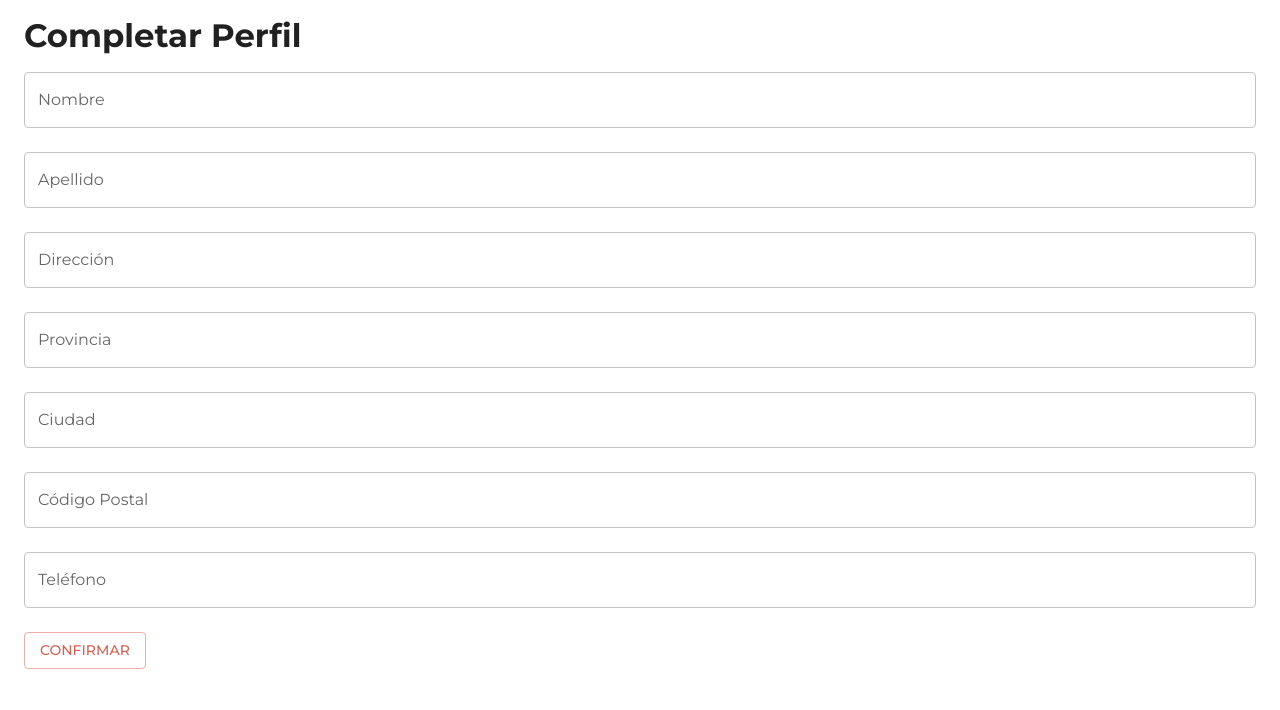
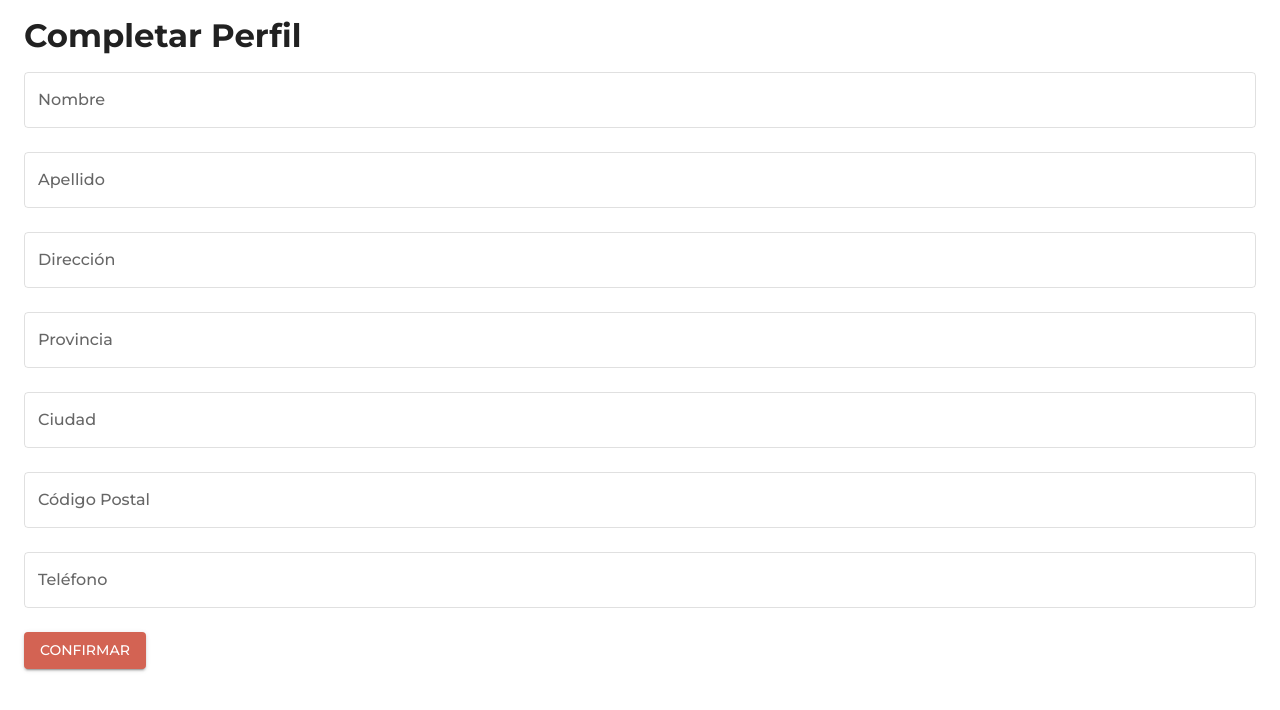
Before and after one commit to nulmete/petseeker-client, a React (Create React App) app: page /onboarding/1 in a window 1280 px wide. Shown: the top 710 px of the page. Built offline with nearby package versions, Linux system fonts and the light colour scheme; no server answers.

Commit message:
add activity feed

```diff
--- a/src/App.tsx
+++ b/src/App.tsx
@@ -29,7 +29,6 @@ const App: React.FC = () => {
       const uuid = user.sub.split("|")[1];
       getCurrentUser(uuid)
         .then((res) => {
-          console.log({ res });
           setCurrentUser(res);
         })
         .catch((e) => {
--- a/src/components/Input/TextInput.tsx
+++ b/src/components/Input/TextInput.tsx
@@ -5,19 +5,20 @@ import { TextField, TextFieldProps } from "@mui/material";
 import { styled } from "@mui/material/styles";
 
 const outlinedSelectors = [
-  "& .MuiOutlinedInput-notchedOutline",
-  "&:hover .MuiOutlinedInput-notchedOutline",
+  "& .MuiOutlinedInput-root:not(.Mui-error) .MuiOutlinedInput-notchedOutline",
+  "&:hover .MuiOutlinedInput-root:not(.Mui-error) .MuiOutlinedInput-notchedOutline",
 ];
 const CustomTextField = styled(TextField)(() => ({
-  "& label.Mui-focused": {
+  "& label.Mui-focused:not(.Mui-error)": {
     color: "black",
   },
   [outlinedSelectors.join(",")]: {
     borderColor: "rgba(0, 0, 0, 0.12)",
   },
-  "& .MuiOutlinedInput-root.Mui-focused .MuiOutlinedInput-notchedOutline": {
-    borderColor: "black",
-  },
+  "& .MuiOutlinedInput-root.Mui-focused:not(.Mui-error) .MuiOutlinedInput-notchedOutline":
+    {
+      borderColor: "black",
+    },
 }));
 
 const TextInput: React.FC<TextFieldProps> = (props) => {
--- a/src/pages/Dashboard/Profile/Profile.tsx
+++ b/src/pages/Dashboard/Profile/Profile.tsx
@@ -13,6 +13,14 @@ import {
 import { useFormik } from "formik";
 import { useSnackbar } from "notistack";
 import { PhotoCamera } from "@mui/icons-material";
+import Table from "@mui/material/Table";
+import TableBody from "@mui/material/TableBody";
+import TableCell from "@mui/material/TableCell";
+import TableContainer from "@mui/material/TableContainer";
+import TableHead from "@mui/material/TableHead";
+import TableRow from "@mui/material/TableRow";
+import Paper from "@mui/material/Paper";
+import { useHistory } from "react-router-dom";
 import DashboardLayout from "../../../components/Dashboard/DashboardLayout";
 import { useUserContext } from "../../../context/sessionContext";
 import { userProfileSchema } from "../../../utils/validationSchemas";
@@ -25,31 +33,44 @@ import PageContainer from "../../../components/PageContainer/PageContainer";
 import ImageNotFound from "../../../assets/imageNotFound.png";
 import TextInput from "../../../components/Input/TextInput";
 import CustomButton from "../../../components/Button/CustomButton";
+import SectionHeader from "../../../components/Typography/SectionHeader";
+import { formatDate } from "../../../utils/formatDate";
 
 const Profile: React.FC = () => {
   const { currentUser, setCurrentUser } = useUserContext();
   const { enqueueSnackbar } = useSnackbar();
+  const history = useHistory();
 
   const formik = useFormik({
     initialValues: {
       address: currentUser?.address || "",
       province: currentUser?.province || "",
       city: currentUser?.city || "",
-      postalCode: currentUser?.postalCode || "",
-      phoneNum: currentUser?.phoneNum || "",
+      postal_code: currentUser?.postal_code || "",
+      phone_number: currentUser?.phone_number || "",
     },
     validationSchema: userProfileSchema,
     onSubmit: async (values) => {
-      console.log({ currentUser });
-      // Also send email, id, uuid, names, surnames, picPath from currentUser
-      const { id, user_uuid, names, surnames, email, picPath } = currentUser!;
+      // Also send email, id, uuid, names, surnames, pic_path from currentUser
+      const {
+        id,
+        user_uuid,
+        names,
+        surnames,
+        email,
+        pic_path,
+        events,
+        enabled,
+      } = currentUser!;
       const allValues = {
         id,
         user_uuid,
         names,
         surnames,
         email,
-        picPath,
+        pic_path,
+        events,
+        enabled,
         ...values,
       };
       try {
@@ -91,10 +112,10 @@ const Profile: React.FC = () => {
     const data = await FilesService.upload(formData);
     // TODO: improve error handling here
     if (data) {
-      // Update user's picPath
+      // Update user's pic_path
       const updatedUser = await UserService.update({
         ...currentUser!,
-        picPath: data.secure_url,
+        pic_path: data.secure_url,
       });
       if (updatedUser) {
         setCurrentUser(updatedUser.data as IUser);
@@ -117,6 +138,27 @@ const Profile: React.FC = () => {
     // eslint-disable-next-line consistent-return
     return () => URL.revokeObjectURL(objectURL);
   }, [selectedImage]);
+
+  function createData(time: string, eventType: string, publicationId: number) {
+    const eventText =
+      eventType === "COMMENT_ADDED"
+        ? "Comentario agregado"
+        : "Avistamiento agregado";
+    const timeText = time.replace("ART ", "");
+    const parsedTime = formatDate(timeText);
+    return { time: parsedTime, eventType: eventText, publicationId };
+  }
+
+  const rows = React.useMemo(() => {
+    if (!currentUser || !currentUser.events) return [];
+    return currentUser.events.map((event) => {
+      return createData(
+        event.timestamp,
+        event.event_type,
+        event.publication_id
+      );
+    });
+  }, [currentUser]);
 
   return (
     <DashboardLayout>
@@ -144,7 +186,7 @@ const Profile: React.FC = () => {
                 }}
               >
                 <Avatar
-                  src={currentUser?.picPath || ImageNotFound}
+                  src={currentUser?.pic_path || ImageNotFound}
                   alt="Foto de perfil"
                   sx={{
                     height: "240px",
@@ -229,30 +271,34 @@ const Profile: React.FC = () => {
                 helperText={formik.touched.city && formik.errors.city}
               />
               <TextInput
-                id="postalCode"
-                name="postalCode"
+                id="postal_code"
+                name="postal_code"
                 label="Código Postal"
-                value={formik.values.postalCode}
+                value={formik.values.postal_code}
                 onChange={formik.handleChange}
                 onBlur={formik.handleBlur}
                 error={
-                  formik.touched.postalCode && Boolean(formik.errors.postalCode)
+                  formik.touched.postal_code &&
+                  Boolean(formik.errors.postal_code)
                 }
                 helperText={
-                  formik.touched.postalCode && formik.errors.postalCode
+                  formik.touched.postal_code && formik.errors.postal_code
                 }
               />
               <TextInput
-                id="phoneNum"
-                name="phoneNum"
+                id="phone_number"
+                name="phone_number"
                 label="Teléfono"
-                value={formik.values.phoneNum}
+                value={formik.values.phone_number}
                 onChange={formik.handleChange}
                 onBlur={formik.handleBlur}
                 error={
-                  formik.touched.phoneNum && Boolean(formik.errors.phoneNum)
+                  formik.touched.phone_number &&
+                  Boolean(formik.errors.phone_number)
                 }
-                helperText={formik.touched.phoneNum && formik.errors.phoneNum}
+                helperText={
+                  formik.touched.phone_number && formik.errors.phone_number
+                }
               />
               <Box
                 sx={{
@@ -277,6 +323,45 @@ const Profile: React.FC = () => {
               </Box>
             </FormWrapper>
           </Grid>
+          <Grid item xs={12} className="spacing-sm">
+            <SectionHeader>Historial de actividad</SectionHeader>
+            {rows.length > 0 ? (
+              <TableContainer component={Paper} variant="outlined">
+                <Table
+                  sx={{ minWidth: 650 }}
+                  aria-label="Historial de actividad"
+                >
+                  <TableHead>
+                    <TableRow>
+                      <TableCell>Horario</TableCell>
+                      <TableCell>Evento</TableCell>
+                    </TableRow>
+                  </TableHead>
+                  <TableBody>
+                    {rows.map((row) => (
+                      <TableRow
+                        onClick={() => {
+                          history.push(
+                            `/dashboard/publicaciones/${row.publicationId}`
+                          );
+                        }}
+                        key={row.time}
+                        sx={{
+                          "&:last-child td, &:last-child th": { border: 0 },
+                          cursor: "pointer",
+                        }}
+                      >
+                        <TableCell>{row.time}</TableCell>
+                        <TableCell>{row.eventType}</TableCell>
+                      </TableRow>
+                    ))}
+                  </TableBody>
+                </Table>
+              </TableContainer>
+            ) : (
+              <div>No se encontraron eventos.</div>
+            )}
+          </Grid>
         </Grid>
       </PageContainer>
     </DashboardLayout>
--- a/src/pages/Dashboard/Publications/PublicationDetail.tsx
+++ b/src/pages/Dashboard/Publications/PublicationDetail.tsx
@@ -121,7 +121,6 @@ const PublicationDetail: React.FC = () => {
         timestamp: new Date().toISOString(),
       };
       const response = await SightingsService.add(data);
-      console.log({ response });
       formik2.resetForm();
       await initialize();
     },
@@ -255,7 +254,7 @@ const PublicationDetail: React.FC = () => {
               <Typography>
                 Nombre y apellido: {publication?.author_name}
               </Typography>
-              {/* TODO: tendria que hacer GET /user/{uuid} y buscar el phoneNum */}
+              {/* TODO: tendria que hacer GET /user/{uuid} y buscar el phone_number */}
               <Typography>Teléfono: {123456}</Typography>
             </div>
           </section>
--- a/src/pages/Onboarding.tsx
+++ b/src/pages/Onboarding.tsx
@@ -1,6 +1,5 @@
 import React from "react";
 import { useFormik } from "formik";
-import { TextField, Button } from "@mui/material";
 import { useParams } from "react-router-dom";
 import { useSnackbar } from "notistack";
 import UserService from "../services/users";
@@ -8,6 +7,8 @@ import { userOnboardingSchema } from "../utils/validationSchemas";
 import FormWrapper from "../components/Form/FormWrapper";
 import PageHeader from "../components/Typography/PageHeader";
 import PageContainer from "../components/PageContainer/PageContainer";
+import CustomButton from "../components/Button/CustomButton";
+import TextInput from "../components/Input/TextInput";
 
 interface ParamTypes {
   id: string;
@@ -31,17 +32,17 @@ const Onboarding: React.FC = () => {
       address: "",
       province: "",
       city: "",
-      postalCode: "",
-      phoneNum: "",
+      postal_code: "",
+      phone_number: "",
     },
     validationSchema: userOnboardingSchema,
     onSubmit: async (values) => {
-      // Sending email and picPath as empty since backend needs them
+      // Sending email and pic_path as empty since backend needs them
       const response = await UserService.create({
         ...values,
         user_uuid: auth0Id,
         email: "",
-        picPath: "",
+        pic_path: "",
       });
 
       if (response.status !== 201) {
@@ -60,8 +61,7 @@ const Onboarding: React.FC = () => {
       <div className="spacing-sm">
         <PageHeader>Completar Perfil</PageHeader>
         <FormWrapper onSubmit={formik.handleSubmit}>
-          <TextField
-            fullWidth
+          <TextInput
             id="names"
             name="names"
             label="Nombre"
@@ -70,10 +70,8 @@ const Onboarding: React.FC = () => {
             onBlur={formik.handleBlur}
             error={formik.touched.names && Boolean(formik.errors.names)}
             helperText={formik.touched.names && formik.errors.names}
-            variant="outlined"
           />
-          <TextField
-            fullWidth
+          <TextInput
             id="surnames"
             name="surnames"
             label="Apellido"
@@ -82,10 +80,8 @@ const Onboarding: React.FC = () => {
             onBlur={formik.handleBlur}
             error={formik.touched.surnames && Boolean(formik.errors.surnames)}
             helperText={formik.touched.surnames && formik.errors.surnames}
-            variant="outlined"
           />
-          <TextField
-            fullWidth
+          <TextInput
             id="address"
             name="address"
             label="Dirección"
@@ -94,10 +90,8 @@ const Onboarding: React.FC = () => {
             onBlur={formik.handleBlur}
             error={formik.touched.address && Boolean(formik.errors.address)}
             helperText={formik.touched.address && formik.errors.address}
-            variant="outlined"
           />
-          <TextField
-            fullWidth
+          <TextInput
             id="province"
             name="province"
             label="Provincia"
@@ -106,10 +100,8 @@ const Onboarding: React.FC = () => {
             onBlur={formik.handleBlur}
             error={formik.touched.province && Boolean(formik.errors.province)}
             helperText={formik.touched.province && formik.errors.province}
-            variant="outlined"
           />
-          <TextField
-            fullWidth
+          <TextInput
             id="city"
             name="city"
             label="Ciudad"
@@ -118,38 +110,35 @@ const Onboarding: React.FC = () => {
             onBlur={formik.handleBlur}
             error={formik.touched.city && Boolean(formik.errors.city)}
             helperText={formik.touched.city && formik.errors.city}
-            variant="outlined"
           />
-          <TextField
-            fullWidth
-            id="postalCode"
-            name="postalCode"
+          <TextInput
+            id="postal_code"
+            name="postal_code"
             label="Código Postal"
-            value={formik.values.postalCode}
+            value={formik.values.postal_code}
             onChange={formik.handleChange}
             onBlur={formik.handleBlur}
             error={
-              formik.touched.postalCode && Boolean(formik.errors.postalCode)
+              formik.touched.postal_code && Boolean(formik.errors.postal_code)
             }
-            helperText={formik.touched.postalCode && formik.errors.postalCode}
-            variant="outlined"
+            helperText={formik.touched.postal_code && formik.errors.postal_code}
           />
-          <TextField
-            fullWidth
-            id="phoneNum"
-            name="phoneNum"
+          <TextInput
+            id="phone_number"
+            name="phone_number"
             label="Teléfono"
-            value={formik.values.phoneNum}
+            value={formik.values.phone_number}
             onChange={formik.handleChange}
             onBlur={formik.handleBlur}
-            error={formik.touched.phoneNum && Boolean(formik.errors.phoneNum)}
-            helperText={formik.touched.phoneNum && formik.errors.phoneNum}
-            variant="outlined"
+            error={
+              formik.touched.phone_number && Boolean(formik.errors.phone_number)
+            }
+            helperText={
+              formik.touched.phone_number && formik.errors.phone_number
+            }
           />
           <div>
-            <Button type="submit" variant="outlined">
-              Confirmar
-            </Button>
+            <CustomButton type="submit">Confirmar</CustomButton>
           </div>
         </FormWrapper>
       </div>
--- a/src/services/files.ts
+++ b/src/services/files.ts
@@ -16,7 +16,6 @@ const upload = async (data: any): Promise<CloudinaryUploadResponse | null> => {
     "https://api.cloudinary.com/v1_1/dq6tb1lgp/image/upload",
     data
   );
-  console.log({ response });
   if (response && isCloudinaryUploadResponse(response.data)) {
     return response.data;
   }
--- a/src/utils/formatDate.ts
+++ b/src/utils/formatDate.ts
@@ -3,6 +3,6 @@ import { format } from "date-fns";
 export const formatDate = (date: string): string | undefined => {
   if (date == null) return undefined;
   const dateStringToDate = new Date(date);
-  const formattedDate = format(dateStringToDate, "dd/MM/yyyy HH:mm");
+  const formattedDate = format(dateStringToDate, "dd/MM/yyyy HH:mm:ss");
   return formattedDate;
 };
```
Also changed, not shown: src/services/users.ts (+1 -7 lines), src/types/User.ts (+13 -3 lines), src/utils/validationSchemas.ts (+6 -6 lines).
